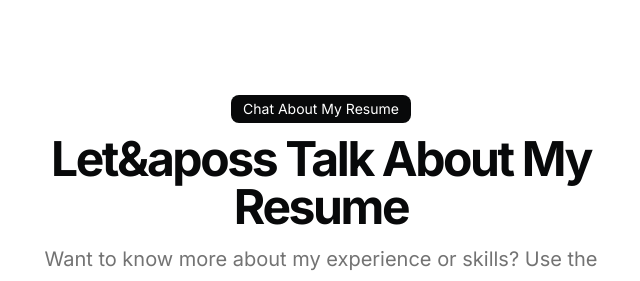
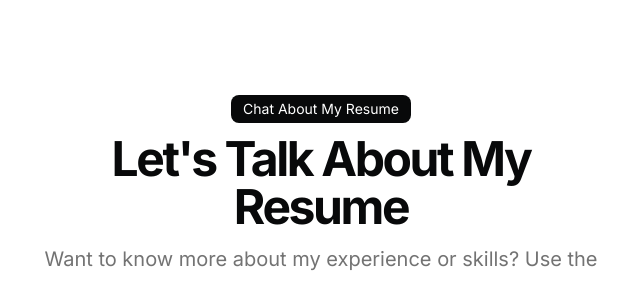
Before and after one commit to KacemMathlouthi/portfolio, a Next.js app: page / in a window 1280 px wide. Shown: the part 3140-3421 px from the top of the page, without its empty margins (319-959 px from the left). Built offline with nearby package versions, Linux system fonts and the light colour scheme.

Commit message:
Fix: apos bug fixed

```diff
--- a/src/app/page.tsx
+++ b/src/app/page.tsx
@@ -198,7 +198,7 @@ export default function Page() {
                 Chat About My Resume
               </div>
               <h2 className="text-3xl font-bold tracking-tighter sm:text-5xl">
-                Let&aposs Talk About My Resume
+                Let&apos;s Talk About My Resume
               </h2>
               <p className="mx-auto max-w-[600px] text-muted-foreground md:text-xl/relaxed lg:text-base/relaxed xl:text-xl/relaxed">
                 Want to know more about my experience or skills? Use the chat below to dive into my resume in detail.
```
